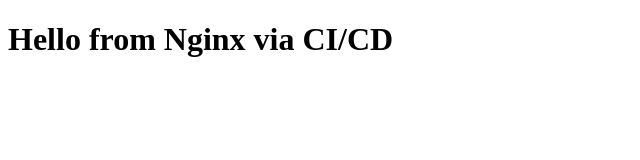
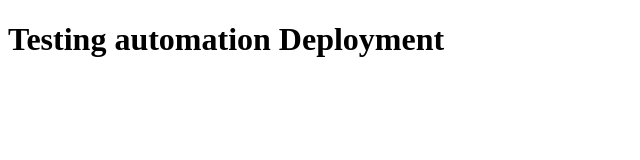
Before and after one commit to Kanekies/devops, a plain HTML site: page CodeBuild/app/index.html in a window 1280 px wide. Shown: the whole page, without its empty margins (0-640 px from the left). Drawn offline with Linux system fonts and the light colour scheme.

Commit message:
automation deployment

```diff
--- a/CodeBuild/app/index.html
+++ b/CodeBuild/app/index.html
@@ -2,6 +2,6 @@
 <html>
   <head><meta charset="utf-8"><title>CI/CD</title></head>
   <body>
-    <h1>Hello from Nginx via CI/CD</h1>
+    <h1>Testing automation Deployment</h1>
   </body>
 </html>
```
